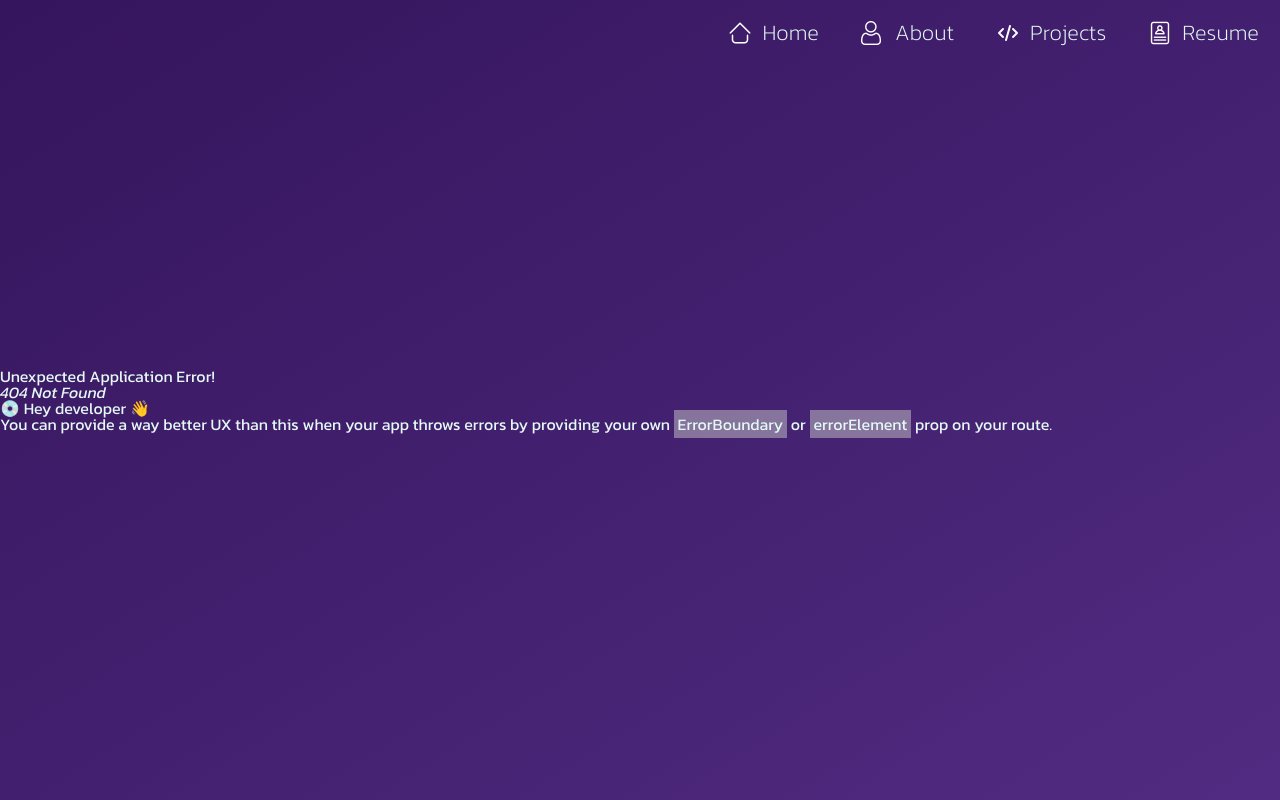
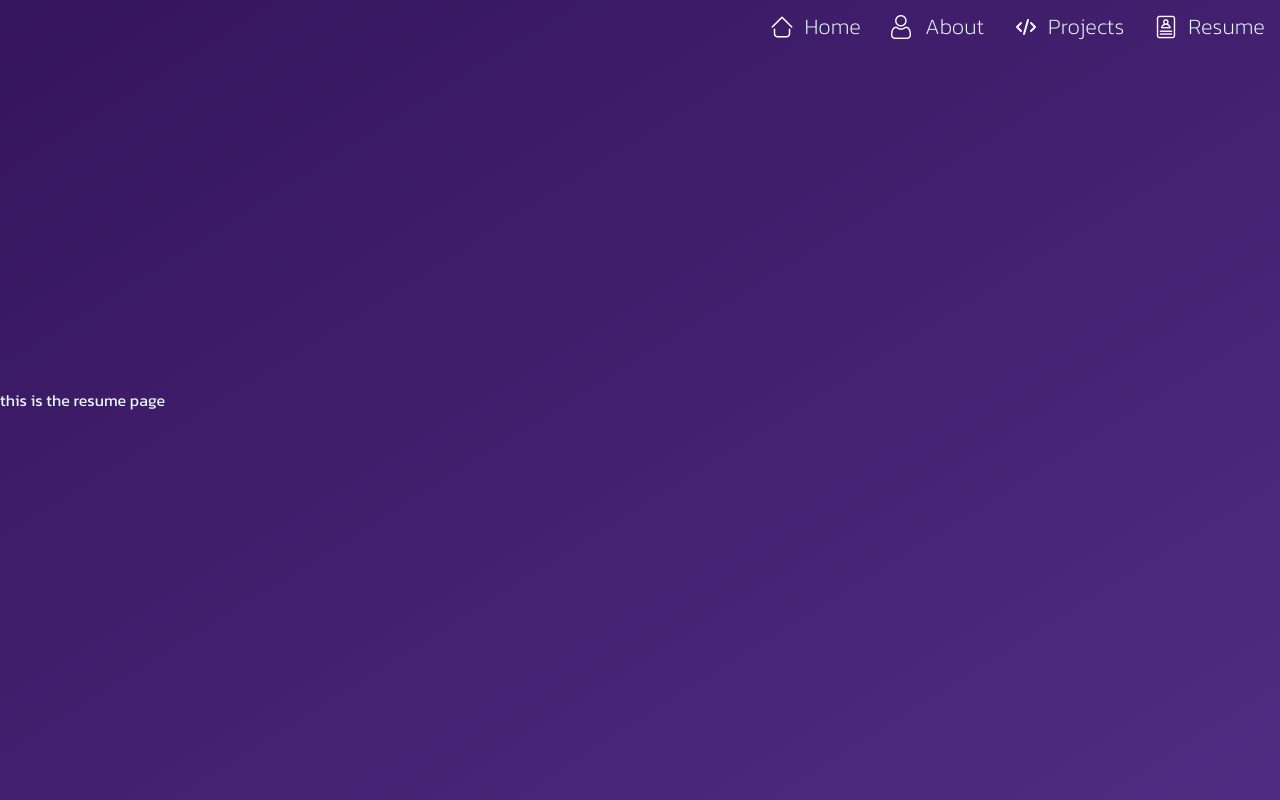
Before and after one commit to ealvara6/portfolio, a React (Vite) app: page /resume in a window 1280 px wide. Before the commit this address had no page. Built offline with nearby package versions, Linux system fonts and the light colour scheme.

Commit message:
Add links and skeleton pages to react router

```diff
--- a/src/components/About/About.styles.tsx
+++ b/src/components/About/About.styles.tsx
@@ -10,7 +10,6 @@ export const StyledAbout = styled.div<{ $mobile: boolean }>`
   justify-items: center;
   grid-template-columns: 1fr 1fr;
   grid-template-rows: 1fr 1fr;
-  height: 75vh;
   width: 75vw;
 
   :last-child {
--- a/src/components/App/App.styles.tsx
+++ b/src/components/App/App.styles.tsx
@@ -3,6 +3,7 @@ import { styled } from 'styled-components';
 const StyledApp = styled.div`
   display: flex;
   min-height: 100vh;
+  height: min-content;
   justify-content: center;
   flex-direction: column;
   background: ${(props) => `linear-gradient(to bottom right, ${props.theme.dark.primaryDark}, ${props.theme.dark.primaryLight})`};
--- a/src/components/App/App.tsx
+++ b/src/components/App/App.tsx
@@ -1,9 +1,9 @@
+import { Outlet } from 'react-router-dom';
 import { ThemeProvider } from 'styled-components';
 import GlobalStyles from '../../styles/GlobalStyles.styles';
 import StyledApp from './App.styles';
 import theme from '../../styles/Theme.styles';
 import Navbar from '../Navbar/Navbar';
-import Router from '../Router';
 
 function App() {
   return (
@@ -11,7 +11,7 @@ function App() {
       <StyledApp>
         <GlobalStyles />
         <Navbar />
-        <Router />
+        <Outlet />
       </StyledApp>
     </ThemeProvider>
   );
--- a/src/components/Home/Home.tsx
+++ b/src/components/Home/Home.tsx
@@ -1,12 +1,10 @@
 import StyledHome from './Home.styles';
 import Intro from '../Intro/Intro';
-import Skills from '../Skills/Skills';
 
 export default function Home() {
   return (
     <StyledHome>
       <Intro />
-      <Skills />
     </StyledHome>
   );
 }
--- a/src/components/Intro/Intro.tsx
+++ b/src/components/Intro/Intro.tsx
@@ -1,9 +1,9 @@
-import { StyledIntro, Wrapper } from './Intro.styles';
+import { StyledIntro } from './Intro.styles';
 
 export default function Intro() {
   return (
     <StyledIntro>
-      {/* <Wrapper /> */}
+      this is the home page
     </StyledIntro>
   );
 }
--- a/src/components/Link/Link.styles.tsx
+++ b/src/components/Link/Link.styles.tsx
@@ -30,6 +30,7 @@ export const NavLink = styled(StyledLink)`
   display: flex;
   align-items: center;
   gap: 10px;
+  padding-bottom: 7px;
 `;
 
 export default StyledLink;
--- a/src/components/Navbar/getNavLinks.tsx
+++ b/src/components/Navbar/getNavLinks.tsx
@@ -1,3 +1,4 @@
+import { Link } from 'react-router-dom';
 import { v4 as uuid4 } from 'uuid';
 import { NavLink } from '../Link/Link.styles';
 import homeIcon from '../../assets/home.png';
@@ -10,25 +11,29 @@ export default function getNavLinks() {
     {
       img: homeIcon,
       text: 'Home',
+      path: '/',
     },
     {
       img: aboutIcon,
       text: 'About',
+      path: 'about',
     },
     {
       img: projectIcon,
       text: 'Projects',
+      path: '/projects',
     },
     {
       img: resumeIcon,
       text: 'Resume',
+      path: 'resume',
     },
   ];
 
   return (
     <>
       {links.map((item) => (
-        <NavLink key={uuid4()}>
+        <NavLink as={Link} key={uuid4()} to={item.path}>
           <img src={item.img} alt={item.text} />
           <div>{item.text}</div>
         </NavLink>
--- /dev/null
+++ b/src/components/Projects/Projects.tsx
@@ -0,0 +1,5 @@
+export default function Projects() {
+  return (
+    <div>this is the projects page</div>
+  );
+}
--- /dev/null
+++ b/src/components/Resume/Resume.tsx
@@ -0,0 +1,5 @@
+export default function Resume() {
+  return (
+    <div>this is the resume page</div>
+  );
+}
--- a/src/main.tsx
+++ b/src/main.tsx
@@ -1,9 +1,9 @@
 import React from 'react';
 import ReactDOM from 'react-dom/client';
-import App from './components/App/App';
+import Router from './components/Router';
 
 ReactDOM.createRoot(document.getElementById('root')!).render(
   <React.StrictMode>
-    <App />
+    <Router />
   </React.StrictMode>,
 );
--- a/src/styles/GlobalStyles.styles.tsx
+++ b/src/styles/GlobalStyles.styles.tsx
@@ -53,6 +53,8 @@ const GlobalStyles = createGlobalStyle`
   #root, button {
     color: ${(props) => props.theme.dark.color};
     font-family: 'Kanit', sans-serif;
+    min-height: 100vh;
+    height: min-content;
   }
 
   a {
```
Also changed, not shown: src/components/Router.tsx (+23 -2 lines).
